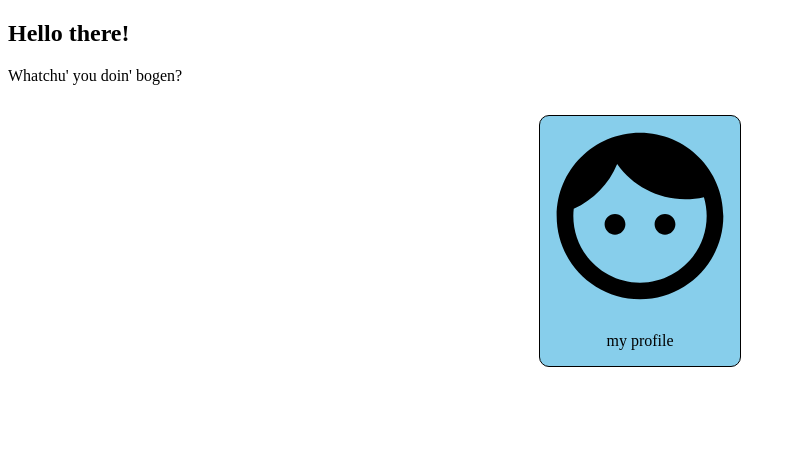
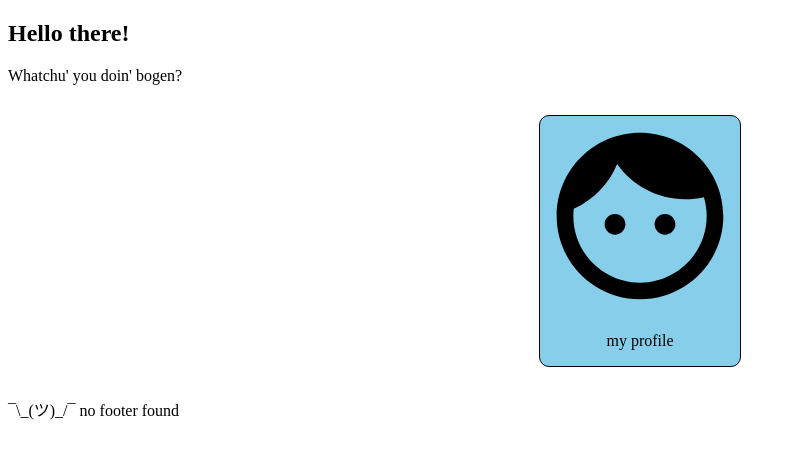
Before and after one commit to nidduzzi/praktikum_rpl, a plain HTML site: page index.html in a window 1280 px wide. Shown: the whole page, without its empty margins (0-795 px from the left). Drawn offline with Linux system fonts and the light colour scheme.

Commit message:
added footer

```diff
--- a/index.html
+++ b/index.html
@@ -16,5 +16,6 @@
         <img class="profile-pic" src="face-24px.svg" alt="profile pic">
         <p>my profile</p>
     </div>
+    <div id="footer">¯\_(ツ)_/¯ no footer found</div>
 </body>
 </html>
```
